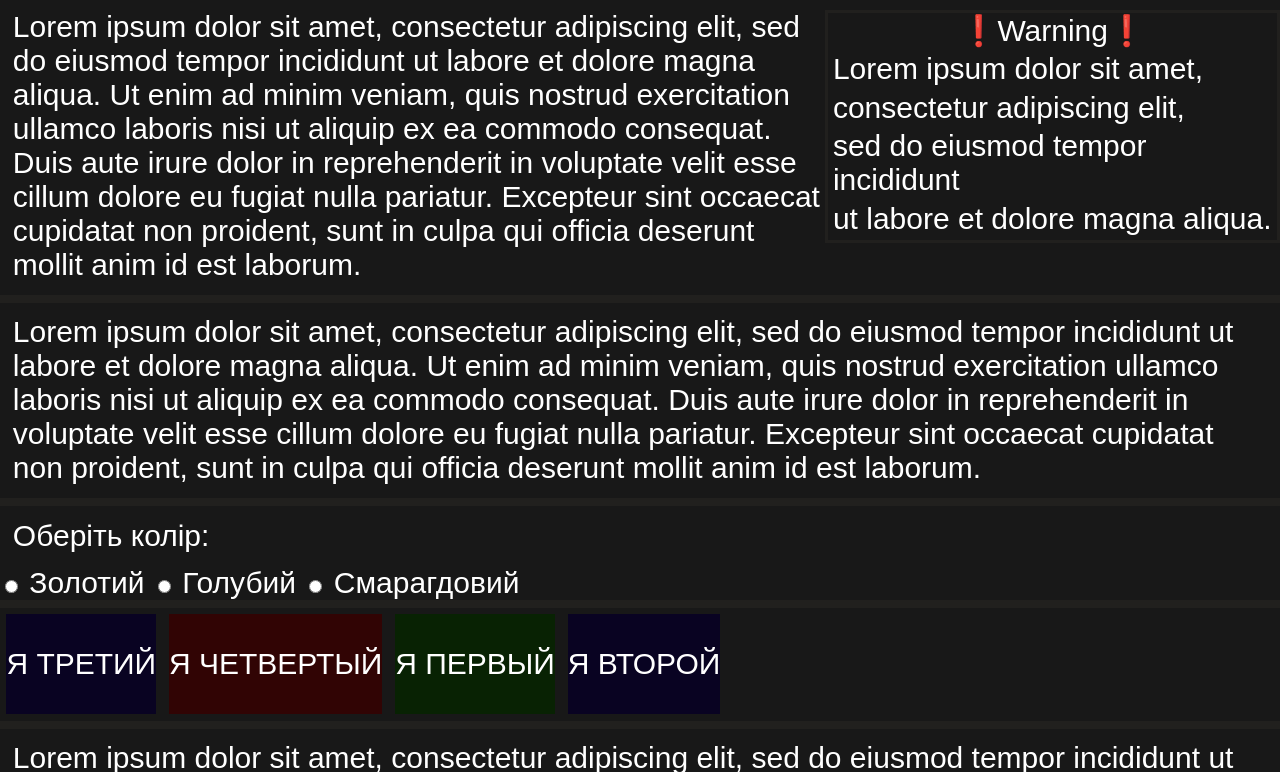
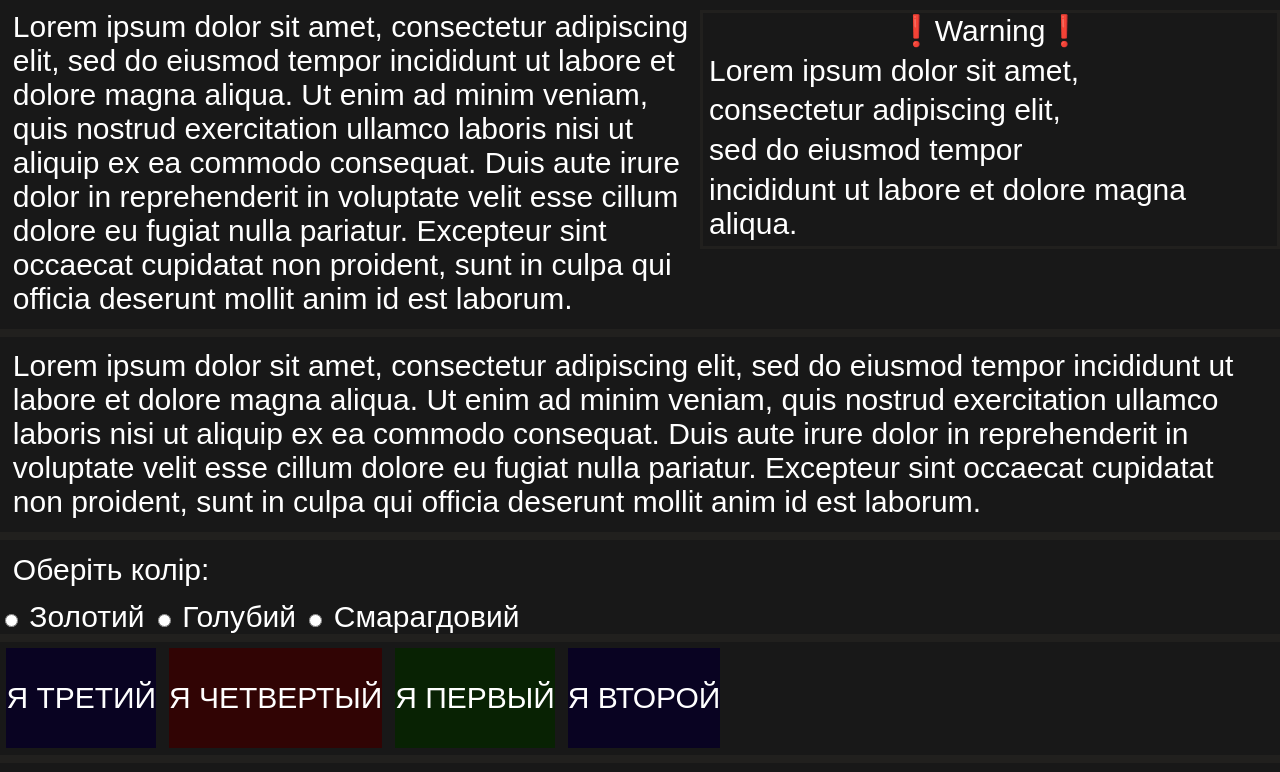
Before and after one commit to KorotkyiAnton/LAB2, a plain HTML site: page index.html in a window 1280 px wide. Shown: the part 53-825 px from the top of the page. Drawn offline with Linux system fonts and the light colour scheme.

Commit message:
Update index.html

```diff
--- a/index.html
+++ b/index.html
@@ -41,8 +41,8 @@
             <div style="text-align: center;">❗Warning❗</div>
             <p>Lorem ipsum dolor sit amet,</p>
             <p>consectetur adipiscing elit,</p>
-            <p>sed do eiusmod tempor incididunt</p>
-            <p>ut labore et dolore magna aliqua.</p>
+            <p>sed do eiusmod tempor</p>
+            <p>incididunt ut labore et dolore magna aliqua.</p>
         </div>
         <p id="TomsArticle">Lorem ipsum dolor sit amet, consectetur adipiscing elit, sed do eiusmod tempor incididunt ut labore et dolore magna aliqua. Ut enim ad minim veniam, quis nostrud exercitation ullamco laboris nisi ut aliquip ex ea commodo consequat. Duis aute irure dolor in reprehenderit in voluptate velit esse cillum dolore eu fugiat nulla pariatur. Excepteur sint occaecat cupidatat non proident, sunt in culpa qui officia deserunt mollit anim id est laborum.</p>
         <div class="line"></div>
```
